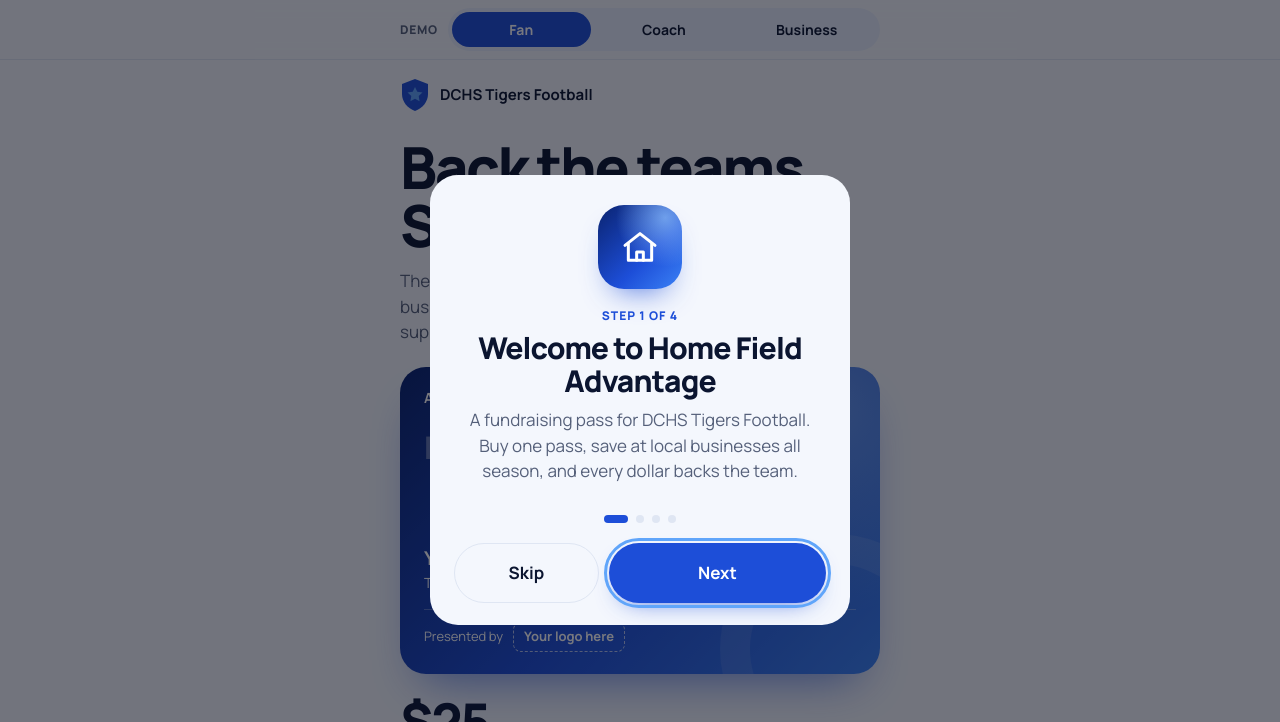
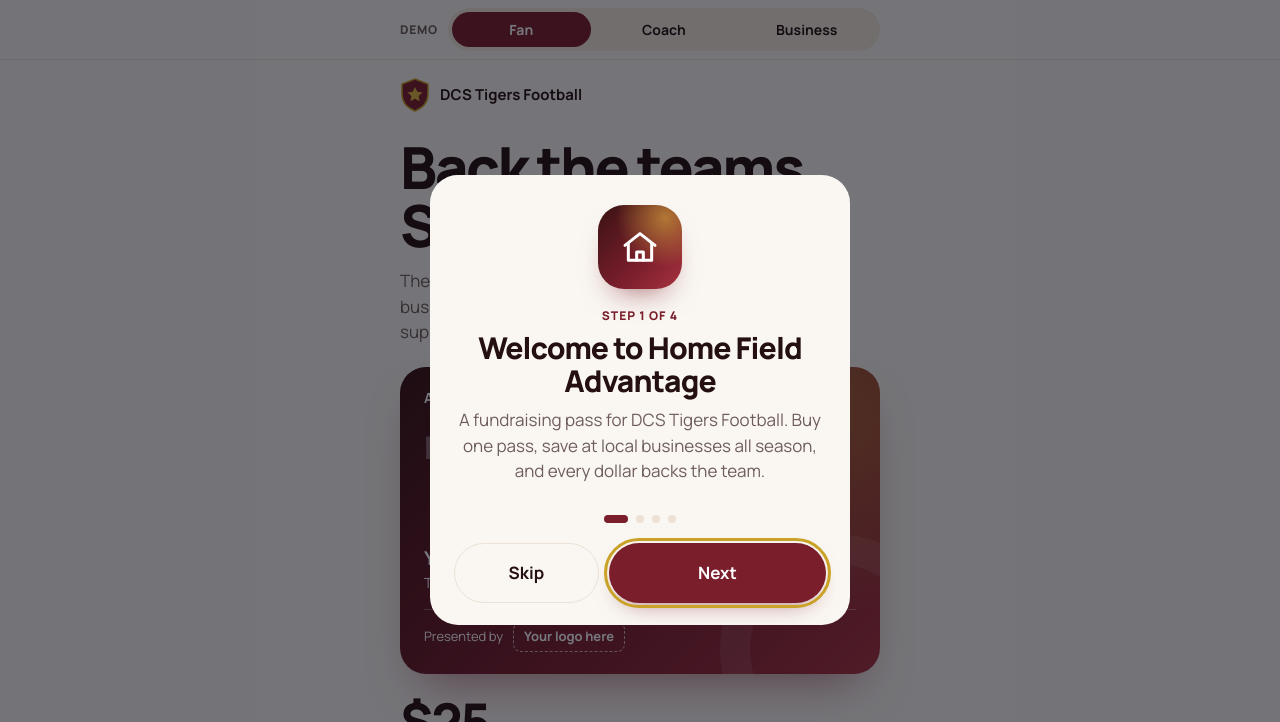
Before and after one commit to acmeprintingco/Home-field-advantage, a plain HTML site: page index.html in a window 1280 px wide. Shown: the top 722 px of the page. Drawn offline with Linux system fonts and the light colour scheme.

Commit message:
Use Dundy County-Stratton maroon and gold
Co-Authored-By: Claude Opus 5.5 <noreply@anthropic.com>
Claude-Session: https://claude.ai/code/session_01MyKCkkpPptiKcMP2UNVSJV

```diff
--- a/index.html
+++ b/index.html
@@ -12,9 +12,9 @@
 <style>
 :root{
   color-scheme: light;
-  --bg:#F4F7FD; --surface:#FFFFFF; --ink:#0B1530; --muted:#55607A; --line:#DFE6F3;
-  --royal:#1D4ED8; --royal-ink:#FFFFFF; --gold:#60A5FA; --gold-ink:#FFFFFF;
-  --chip:#E7EEFC; --warn:#9A5B00;
+  --bg:#FAF7F2; --surface:#FFFFFF; --ink:#24100F; --muted:#6E5D59; --line:#EBE1D6;
+  --royal:#7A1E2C; --royal-ink:#FFFFFF; --gold:#C9A227; --gold-ink:#FFFFFF;
+  --chip:#F3E9DC; --warn:#9A5B00;
   --display:"Manrope",system-ui,-apple-system,"Segoe UI",Roboto,sans-serif;
   --body:"Manrope",system-ui,-apple-system,"Segoe UI",Roboto,sans-serif;
   box-sizing:border-box;
@@ -24,14 +24,14 @@
 @media (prefers-color-scheme: dark){
   :root:not([data-theme="light"]){
     color-scheme: dark;
-    --bg:#070D1F; --surface:#0F1830; --ink:#EAF0FF; --muted:#9AA8C7; --line:#1E2A4A;
-    --royal:#4F8BFF; --royal-ink:#06102A; --gold:#7DB7FF; --chip:#16213F; --warn:#FFC86B;
+    --bg:#140809; --surface:#22100F; --ink:#FBF1E6; --muted:#BFA9A2; --line:#3A1F1D;
+    --royal:#E0B53E; --royal-ink:#2A0E0C; --gold:#E0B53E; --chip:#2E1716; --warn:#FFC86B;
   }
 }
 :root[data-theme="dark"]{
   color-scheme: dark;
-  --bg:#070D1F; --surface:#0F1830; --ink:#EAF0FF; --muted:#9AA8C7; --line:#1E2A4A;
-  --royal:#4F8BFF; --royal-ink:#06102A; --gold:#7DB7FF; --chip:#16213F; --warn:#FFC86B;
+  --bg:#140809; --surface:#22100F; --ink:#FBF1E6; --muted:#BFA9A2; --line:#3A1F1D;
+  --royal:#E0B53E; --royal-ink:#2A0E0C; --gold:#E0B53E; --chip:#2E1716; --warn:#FFC86B;
 }
 html{scroll-padding-top:env(safe-area-inset-top,0px)}
 *,*::before,*::after{box-sizing:border-box}
@@ -52,8 +52,8 @@ p{margin:0 0 14px}
 
 /* The pass: the one bold element */
 .pass{position:relative;color:#fff;border-radius:26px;padding:20px 24px 22px;overflow:hidden;margin:22px 0;
-  background:radial-gradient(circle at 88% 12%,rgba(147,197,253,.6),transparent 42%),linear-gradient(135deg,#0A2370 0%,#1D4ED8 55%,#3B82F6 100%);
-  box-shadow:0 24px 48px -22px rgba(29,78,216,.7)}
+  background:radial-gradient(circle at 88% 12%,rgba(224,181,62,.45),transparent 42%),linear-gradient(135deg,#391213 0%,#7A1E2C 55%,#A8323F 100%);
+  box-shadow:0 24px 48px -22px rgba(122,30,44,.6)}
 .pass::after{content:"";position:absolute;right:-70px;bottom:-90px;width:230px;height:230px;border-radius:50%;
   border:30px solid rgba(255,255,255,.09)}
 .pass-top{display:flex;justify-content:space-between;font-weight:700;font-size:14px;padding-right:76px}
@@ -77,7 +77,7 @@ p{margin:0 0 14px}
 label.f{display:block;font-weight:700;font-size:15px;margin:0 0 6px}
 .field{width:100%;background:var(--surface);border:1.5px solid var(--line);border-radius:14px;padding:13px 14px;margin-bottom:14px}
 .field:focus{border-color:var(--royal);outline:none}
-.btn{display:block;width:100%;background:var(--royal);color:var(--royal-ink);border:0;border-radius:999px;padding:16px;font-weight:700;font-size:17px;box-shadow:0 10px 24px -12px rgba(29,78,216,.8);cursor:pointer;text-align:center;text-decoration:none}
+.btn{display:block;width:100%;background:var(--royal);color:var(--royal-ink);border:0;border-radius:999px;padding:16px;font-weight:700;font-size:17px;box-shadow:0 10px 24px -12px rgba(122,30,44,.7);cursor:pointer;text-align:center;text-decoration:none}
 .btn.ghost{background:transparent;color:var(--ink);border:1.5px solid var(--line);box-shadow:none}
 .btn[disabled]{opacity:.45;cursor:not-allowed}
 .linkbtn{background:none;border:0;color:var(--royal);font-weight:700;padding:6px 0;cursor:pointer;text-decoration:underline;text-underline-offset:3px}
@@ -133,10 +133,10 @@ ol.steps li::before{content:counter(s);width:32px;height:32px;border-radius:50%;
 .notice{color:var(--warn);font-weight:700;font-size:15px;margin:-6px 0 14px}
 .row2{display:grid;grid-template-columns:1fr 1fr;gap:10px}
 .test{font-size:13px;background:var(--chip);border-radius:8px;padding:8px 12px;margin:0 0 14px}
-.ok{width:72px;height:72px;border-radius:50%;background:#1D4ED8;display:grid;place-items:center;margin:8px auto 14px}
+.ok{width:72px;height:72px;border-radius:50%;background:#7A1E2C;display:grid;place-items:center;margin:8px auto 14px}
 
 /* Redemption screen */
-.redeem{position:fixed;inset:0;z-index:60;background:linear-gradient(160deg,#0A2370 0%,#1D4ED8 60%,#3B82F6 100%);color:#fff;display:flex;flex-direction:column;align-items:center;justify-content:center;text-align:center;
+.redeem{position:fixed;inset:0;z-index:60;background:linear-gradient(160deg,#391213 0%,#7A1E2C 60%,#A8323F 100%);color:#fff;display:flex;flex-direction:column;align-items:center;justify-content:center;text-align:center;
   padding:calc(24px + env(safe-area-inset-top,0px)) 24px calc(24px + env(safe-area-inset-bottom,0px));overflow:hidden}
 .redeem::before{content:"";position:absolute;inset:-60%;background:repeating-linear-gradient(45deg,rgba(255,255,255,.09) 0 24px,transparent 24px 48px);animation:slide 1.6s linear infinite}
 @keyframes slide{to{transform:translateX(67.88px)}}
@@ -148,14 +148,14 @@ ol.steps li::before{content:counter(s);width:32px;height:32px;border-radius:50%;
 .redeem .clock{font-family:var(--display);font-weight:800;font-size:clamp(56px,17vw,88px);line-height:1;letter-spacing:-.04em;font-variant-numeric:tabular-nums}
 .redeem .r-date{font-size:17px;margin:6px 0 18px}
 .redeem .r-pass{background:rgba(0,0,0,.22);border-radius:12px;padding:10px 16px;font-size:15px;margin-bottom:24px}
-.redeem .btn{background:#fff;color:#1D4ED8;max-width:320px}
+.redeem .btn{background:#fff;color:#7A1E2C;max-width:320px}
 .redeem .hint{font-size:13px;opacity:.85;margin-top:14px;max-width:30ch}
 
 /* Welcome tour */
 .scrim.center{align-items:center;padding:20px}
 .welcome{background:var(--bg);width:100%;max-width:420px;border-radius:28px;padding:30px 24px 22px;text-align:center;animation:up .25s ease-out}
 .w-icon{width:84px;height:84px;border-radius:26px;margin:0 auto 18px;display:grid;place-items:center;color:#fff;
-  background:radial-gradient(circle at 80% 15%,rgba(147,197,253,.7),transparent 50%),linear-gradient(135deg,#0A2370,#1D4ED8 60%,#3B82F6);box-shadow:0 16px 30px -16px rgba(29,78,216,.8)}
+  background:radial-gradient(circle at 80% 15%,rgba(224,181,62,.6),transparent 50%),linear-gradient(135deg,#391213,#7A1E2C 60%,#A8323F);box-shadow:0 16px 30px -16px rgba(122,30,44,.7)}
 .w-step{font-size:12px;letter-spacing:.08em;text-transform:uppercase;color:var(--royal);font-weight:800;margin:0 0 6px}
 .welcome h2{margin:0 0 10px}
 .welcome .w-body{color:var(--muted);min-height:100px;margin:0 0 8px}
@@ -176,7 +176,7 @@ ol.steps li::before{content:counter(s);width:32px;height:32px;border-radius:50%;
 .kicker{font-size:12px;letter-spacing:.08em;text-transform:uppercase;color:var(--royal);font-weight:800;margin:22px 0 4px}
 .goal{background:var(--surface);border:1px solid var(--line);border-radius:20px;padding:16px 18px;margin:12px 0}
 .goal .bar{height:12px;border-radius:99px;background:var(--chip);overflow:hidden;margin:10px 0 6px}
-.goal .bar i{display:block;height:100%;background:linear-gradient(90deg,#1D4ED8,#60A5FA);border-radius:99px}
+.goal .bar i{display:block;height:100%;background:linear-gradient(90deg,#7A1E2C,#C9A227);border-radius:99px}
 .board .row{cursor:default;grid-template-columns:30px 1fr auto;gap:12px}
 .board .row:hover{background:none}
 .rank{font-family:var(--display);font-weight:800;font-size:20px;color:var(--muted);text-align:center}
@@ -205,7 +205,7 @@ ol.steps li::before{content:counter(s);width:32px;height:32px;border-radius:50%;
 <div id="layer"></div>
 
 <script>
-const ORG = "DCHS Tigers Football";
+const ORG = "DCS Tigers Football";
 const PRICE = 25;
 const TEAMS = ["Tigers Football team fund","Sample Player #7","Sample Player #12","Sample Player #22","Sample Player #54"];
 const OFFERS = [
@@ -279,7 +279,7 @@ function passCard(sample){
   </div>`;
 }
 
-const header = `<div class="top"><svg width="30" height="34" viewBox="0 0 30 34" aria-hidden="true"><path d="M15 1 28 6v10c0 8-5.5 14-13 17C7.5 30 2 24 2 16V6z" fill="var(--royal)"/><path d="M15 9l2.3 4.7 5.2.8-3.8 3.6.9 5.1L15 20.8l-4.6 2.4.9-5.1-3.8-3.6 5.2-.8z" fill="var(--gold)"/></svg>${ORG}</div>`;
+const header = `<div class="top"><svg width="30" height="34" viewBox="0 0 30 34" aria-hidden="true"><path d="M15 1 28 6v10c0 8-5.5 14-13 17C7.5 30 2 24 2 16V6z" fill="#7A1E2C" stroke="#C9A227" stroke-width="1.5"/><path d="M15 9l2.3 4.7 5.2.8-3.8 3.6.9 5.1L15 20.8l-4.6 2.4.9-5.1-3.8-3.6 5.2-.8z" fill="#E0B53E"/></svg>${ORG}</div>`;
 
 function partners(){
   return `<section class="partners" aria-label="Platform Partners">
@@ -322,7 +322,7 @@ function renderWelcome(){
 function viewBuy(){
   return `<div class="wrap">${header}
     <h1>Back the teams. Save all year.</h1>
-    <p class="lede">The Advantage Pass unlocks ${OFFERS.length} deals at local businesses through Aug 31, 2027. Every dollar supports Dundy County High School Varsity Football.</p>
+    <p class="lede">The Advantage Pass unlocks ${OFFERS.length} deals at local businesses through Aug 31, 2027. Every dollar supports Dundy County-Stratton Tigers Football.</p>
     ${passCard(true)}
     <div class="price"><b>$${PRICE}</b><span class="small">One pass, good for a full year</span></div>
     ${ui.fromLink ? `<p class="supporting">You’re supporting ${esc(ui.team)}</p>` : ""}
@@ -531,7 +531,7 @@ function showRedeemed(id, sample){
   closeSheet();
   const el = document.createElement("div");
   el.className = "redeem"; el.setAttribute("role","dialog"); el.setAttribute("aria-modal","true"); el.setAttribute("aria-label","Deal redeemed");
-  el.innerHTML = `<div class="check"><svg width="54" height="54" viewBox="0 0 24 24" fill="none" stroke="#1D4ED8" stroke-width="3" aria-hidden="true"><path d="M5 12.5l4.5 4.5L19 7"/></svg></div>
+  el.innerHTML = `<div class="check"><svg width="54" height="54" viewBox="0 0 24 24" fill="none" stroke="#7A1E2C" stroke-width="3" aria-hidden="true"><path d="M5 12.5l4.5 4.5L19 7"/></svg></div>
     <div class="r-biz">${o.biz}</div>
     <div class="r-deal">${o.deal}</div>
     <div class="clock" id="clock" aria-live="off"></div>
```
